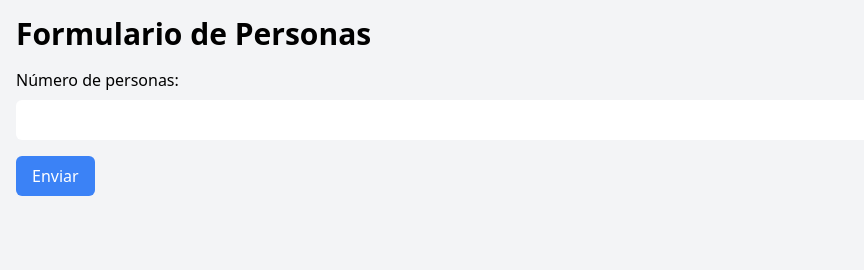
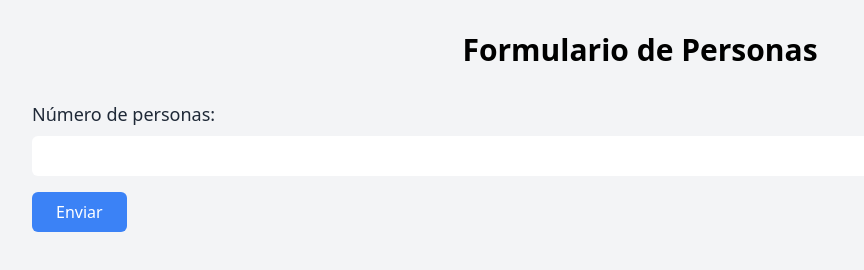
Before and after one commit to AgustinVava/Javascript, a plain HTML site: page index.html in a window 1280 px wide. Shown: the whole page, without its empty margins (0-864 px from the left). Drawn offline with nearby package versions, Linux system fonts and the light colour scheme.

Commit message:
mayor prolijidad en el codigo

```diff
--- a/index.html
+++ b/index.html
@@ -9,25 +9,30 @@
         <link
             href="https://cdn.jsdelivr.net/npm/tailwindcss@2.2.19/dist/tailwind.min.css"
             rel="stylesheet">
-
     </head>
     <body class="bg-gray-100">
 
-        <div class="container mx-auto p-4">
+        <div class="container mx-auto p-8">
 
-            <h1 class="text-3xl font-bold mb-4">Formulario de Personas</h1>
+            <h1 class="text-3xl font-bold mb-8 text-center">Formulario de
+                Personas</h1>
 
             <form id="person-form" class="mb-8">
-                <label for="num-persons" class="block mb-2">Número de
-                    personas:</label>
-                <input type="number" id="num-persons" name="num-persons" min="1"
-                    required
-                    class="block w-full px-4 py-2 mb-4 rounded-md border-gray-300 focus:outline-none focus:border-blue-500">
+                <div class="flex flex-col mb-4">
+                    <label for="num-persons"
+                        class="mb-2 text-lg text-gray-800">Número de
+                        personas:</label>
+                    <input type="number" id="num-persons" name="num-persons"
+                        min="1"
+                        required
+                        class="px-4 py-2 rounded-md border-gray-300 focus:outline-none focus:border-blue-500">
+                </div>
                 <button type="submit"
-                    class="bg-blue-500 text-white px-4 py-2 rounded-md hover:bg-blue-600">Enviar</button>
+                    class="bg-blue-500 text-white px-6 py-2 rounded-md hover:bg-blue-600 self-center">Enviar
+                </button>
             </form>
 
-            <div id="results"></div>
+            <div id="results" class="text-gray-800"></div>
 
         </div>
 
```
